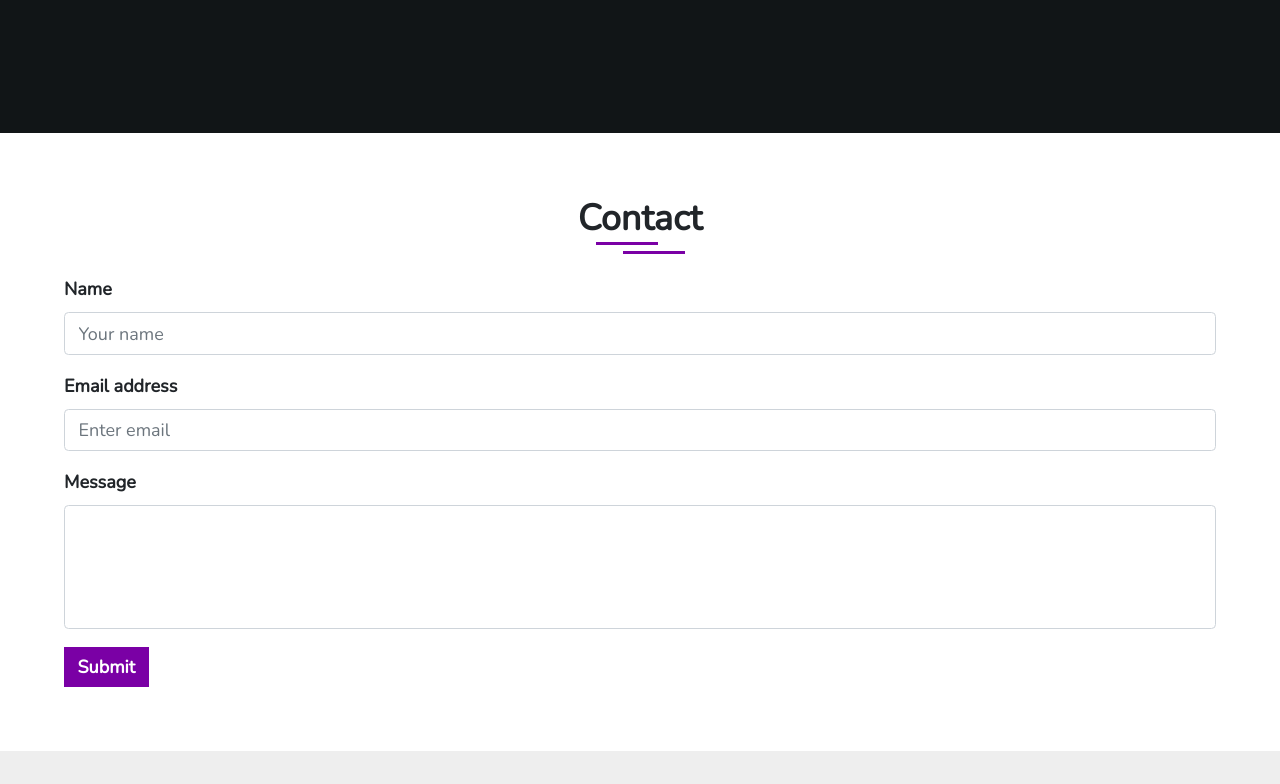
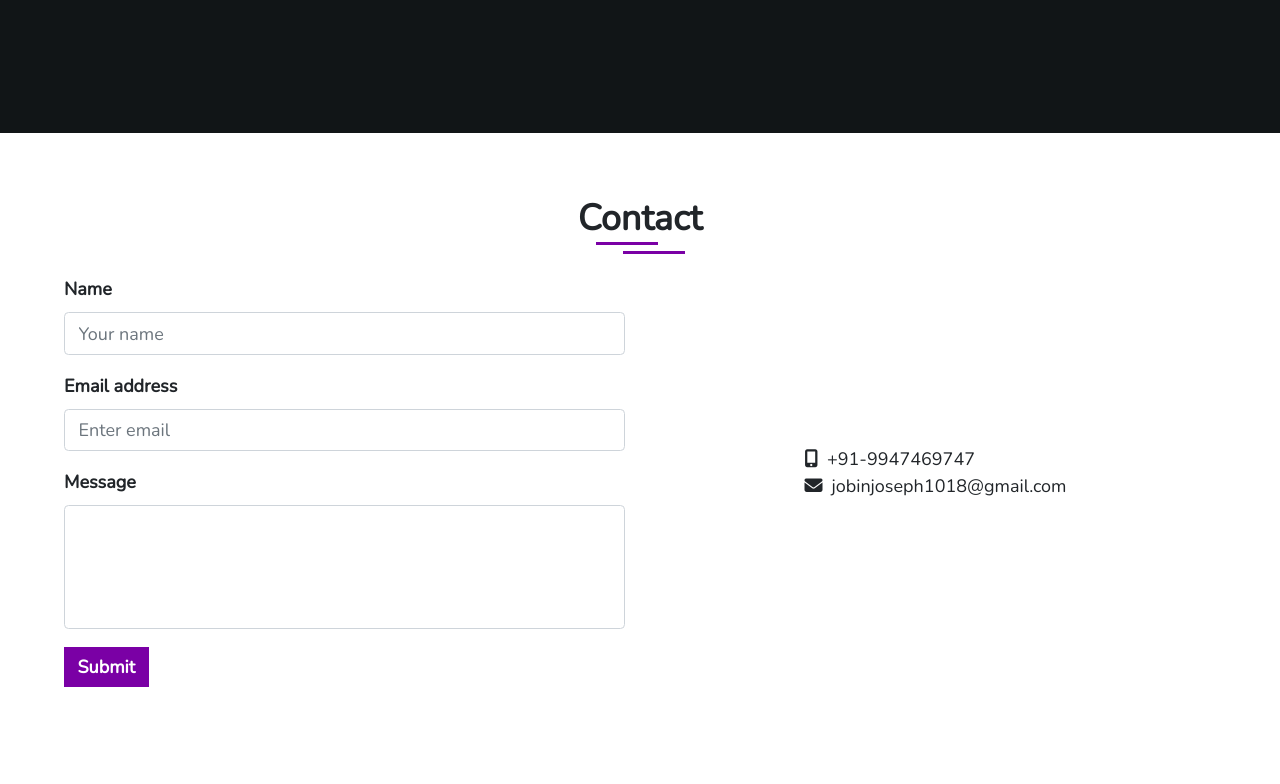
Before and after one commit to jobin1018/My-Portfolio, a plain HTML site: page index.html in a window 1280 px wide. Shown: the part 2083-2867 px from the top of the page. Drawn offline with nearby package versions, Linux system fonts and the light colour scheme.

Commit message:
added ph number and email

```diff
--- a/css/style.css
+++ b/css/style.css
@@ -222,7 +222,7 @@ h2::after{
 }
 #contactSection{
     width: 100%;
-    min-height: 70vh;
+    min-height: 85vh;
     padding: 5%;
 }
 label{
@@ -230,6 +230,9 @@ label{
 }
 textarea{
     resize: none;
+}
+.contact-info-section{
+    margin-top: 3rem;
 }
 footer{
     width: 100%;
@@ -310,6 +313,9 @@ footer{
     .view-site-btn{
         top: 40%;
     }
+    .contact-info-section{
+        margin-top: 0;
+    }
 
 }
 @media (min-width: 1200px){
--- a/index.html
+++ b/index.html
@@ -141,7 +141,8 @@
 			<div class="section-title d-flex justify-content-center">
 				<h2>Contact</h2>
 			</div>
-			<div class="form-section">
+			<div class="row">
+				<div class="form-section col-12 col-sm-12 col-md-6 col-lg-6">
 					<form name="contact" method="POST" data-netlify="true">
 						<div class="form-group">
 							<label for="exampleInputName">Name</label>
@@ -161,6 +162,14 @@
 						<button type="submit" class="btn btn-primary contact-btn">Submit</button>
 					</form>
 				</div>
+				<div
+					class="contact-info-section col-12 col-sm-12 col-md-6 col-lg-6 d-flex justify-content-center align-items-center">
+					<ul class="contact-info">
+						<li><i class="fas fa-mobile-alt mr-2"></i>+91-9947469747</li>
+						<li><i class="fas fa-envelope mr-2"></i>jobinjoseph1018@gmail.com</li>
+					</ul>
+				</div>
+			</div>
 		</div>
 	</section>
 
@@ -171,6 +180,7 @@
 				<li><a href="#"><i class="fab fa-linkedin-in"></i></a></li>
 				<li><a href="#"><i class="fas fa-envelope"></i></a></li>
 			</ul>
+
 			<div class="footer-bottom text-center">
 				JOBIN JOSEPH &copy; 2020
 			</div>
```
Lines whose indentation alone changed are shown as unchanged.
